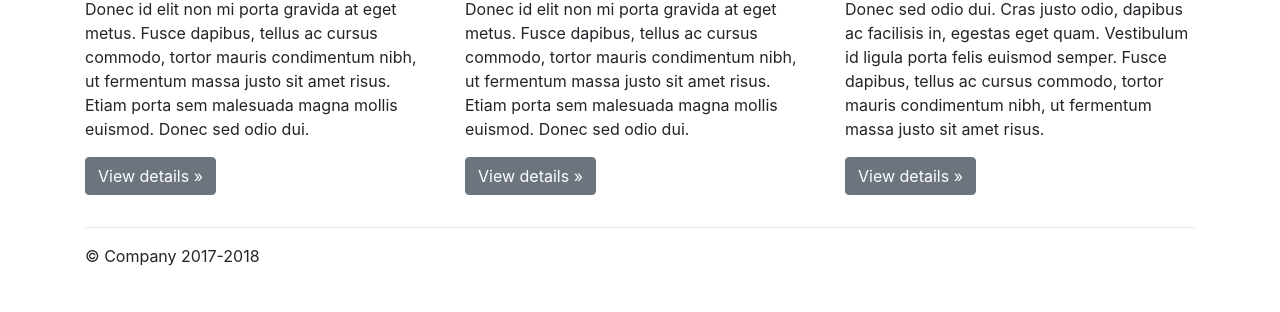
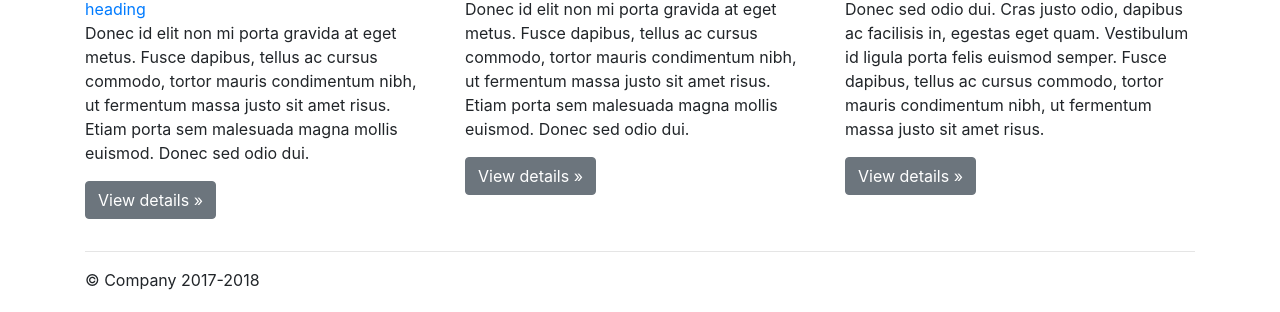
Before and after one commit to rakotohenerick/TEST-OK, a plain HTML site: page index.html in a window 1280 px wide. Shown: the part 488-800 px from the top of the page. Drawn offline with Linux system fonts and the light colour scheme.

Commit message:
Update index.html

```diff
--- a/index.html
+++ b/index.html
@@ -72,6 +72,7 @@ something more unique.</p>
         <div class="row">
           <div class="col-md-4">
             <h2>Heading</h2>
+              <a href="leaflet/CARTE.html"> heading </a>
             <p>Donec id elit non mi porta gravida at eget metus. Fusce
 dapibus, tellus ac cursus commodo, tortor mauris condimentum nibh, ut
 fermentum massa justo sit amet risus. Etiam porta sem malesuada magna
```
